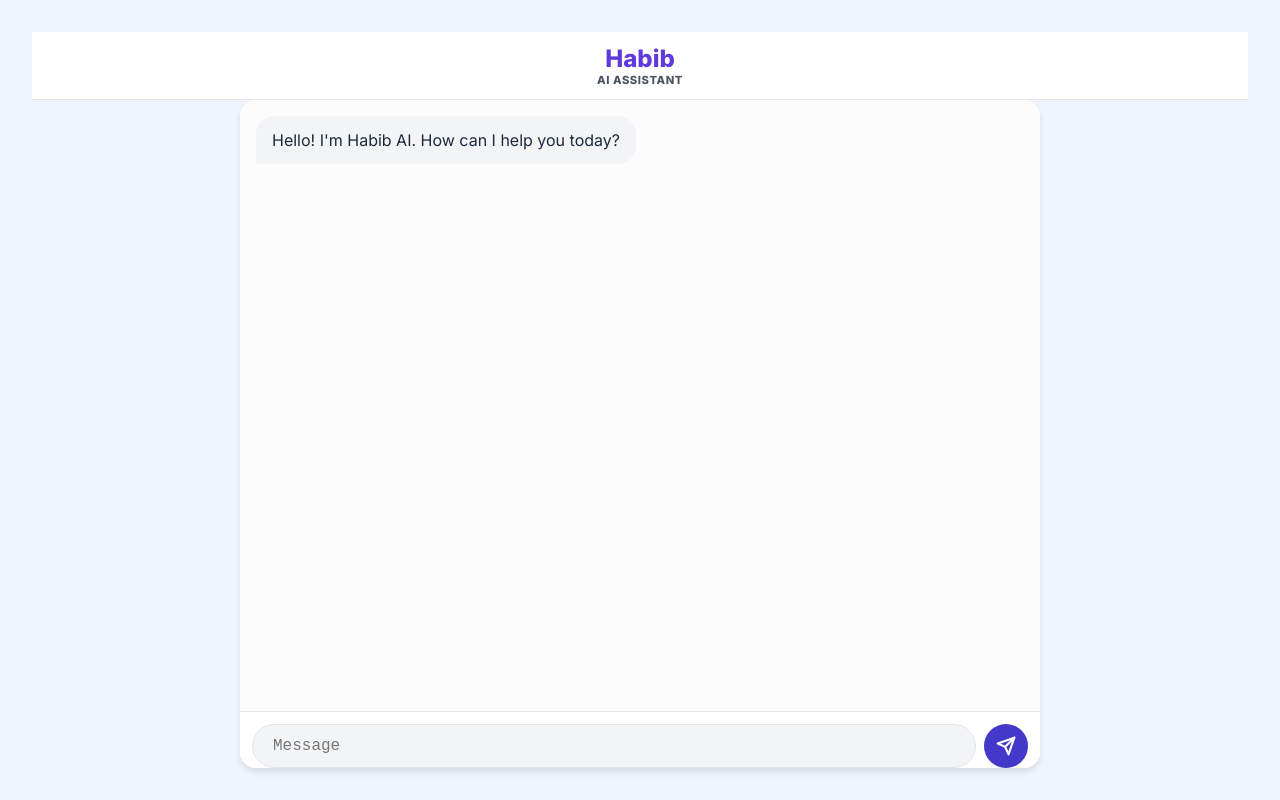
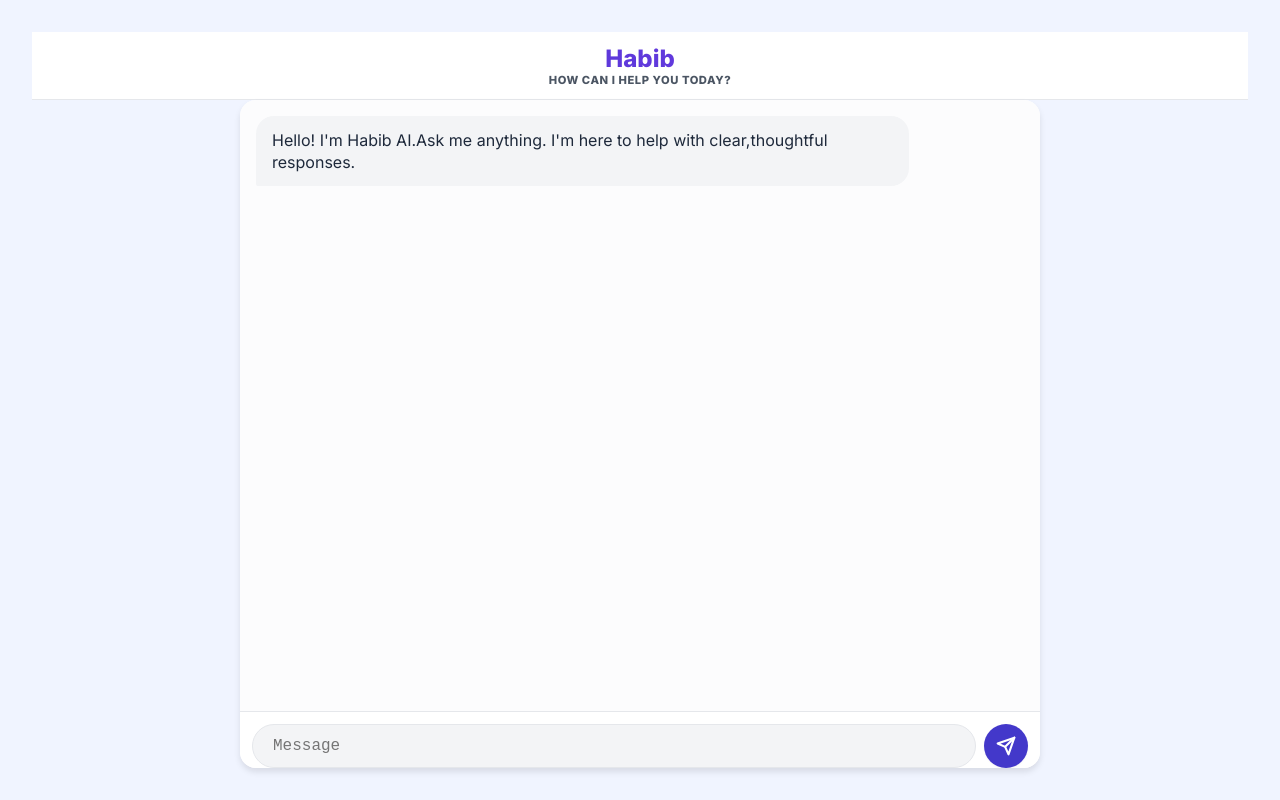
Before and after one commit to s21rp/llm-chat-app, a website: page public/index.html in a window 1280 px wide. Drawn offline with Linux system fonts and the light colour scheme.

Commit message:
Update index.html

```diff
--- a/public/index.html
+++ b/public/index.html
@@ -27,12 +27,12 @@
     </style>
 </head>
 <body>
-    <header><h1>Habib</h1><h4>AI Assistant</h4></header>
+    <header><h1>Habib</h1><h4> How can I help you today?</h4></header>
     <div class="chat-container">
         <div id="chat-messages" class="chat-messages">
-            <div class="message assistant-message"><p>Hello! I'm Habib AI. How can I help you today?</p></div>
+            <div class="message assistant-message"><p>Hello! I'm Habib AI.Ask me anything. I'm here to help with clear,thoughtful responses.</p></div>
         </div>
-        <div class="typing-indicator" id="typing-indicator"><span>Thinking...</span></div>
+        <div class="typing-indicator" id="typing-indicator"><span>Habib is thinking...</span></div>
         <div class="input-area">
             <textarea id="user-input" placeholder="Message" rows="1"></textarea>
             <button id="send-button">
```
